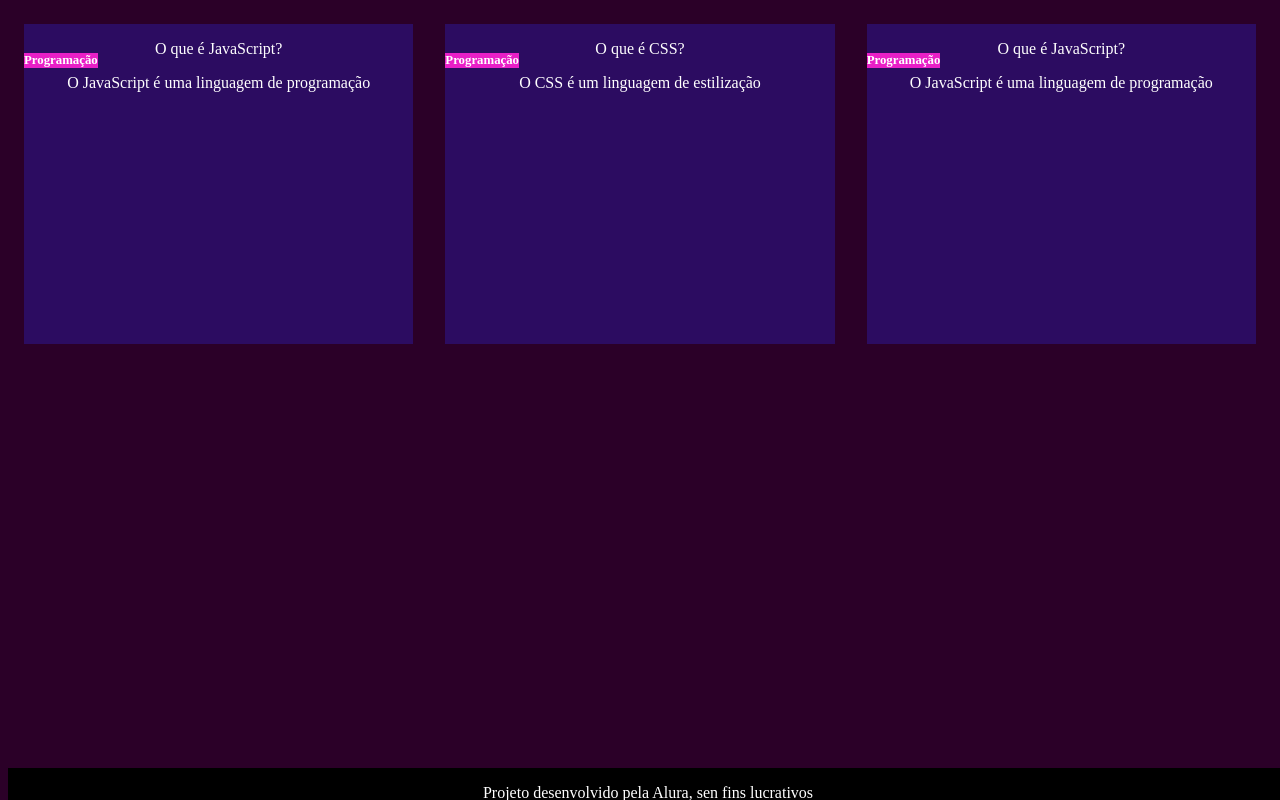
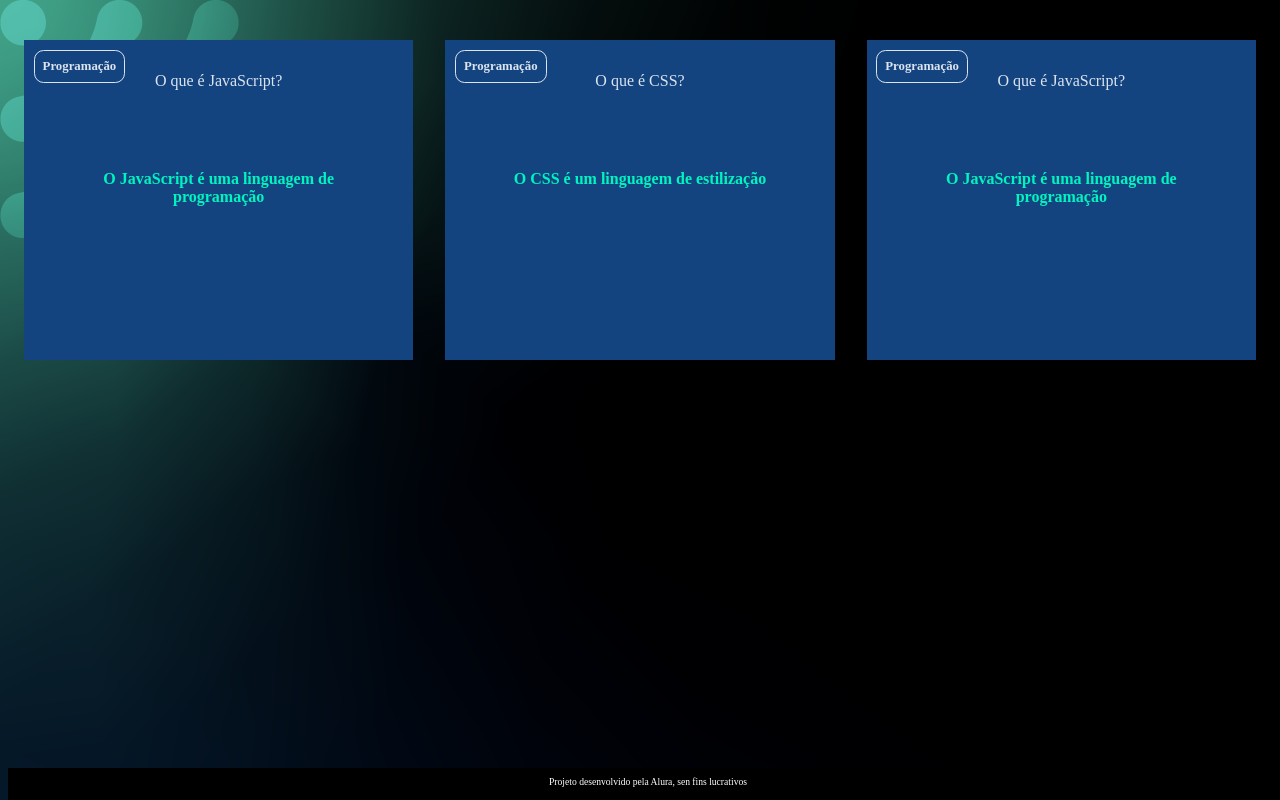
Before and after one commit to Relamked/Cristian-3-trimestre, a plain HTML site: page Cristian 2B/index.html in a window 1280 px wide. Drawn offline with Linux system fonts and the light colour scheme.

Commit message:
Add files via upload

```diff
--- a/Cristian 2B/assets/style.css
+++ b/Cristian 2B/assets/style.css
@@ -1,44 +1,69 @@
+:root {
+    --text-color: #DBE4EF;
+    --card-front-color: #144480;
+    --card-back-color: #00F4BF;
+}
+
 body {
-    background-color:rgb(43, 0, 40);
+    background: url('img/bg-desktop.webp');
     font-family: Bai Jamjuree;
-    color: rgb(255, 255, 255);
 }
 
 #container {
     display: flex;
 }
 
-.cartao {margin: 1rem 1rem;
-    background-color:rgb(44, 12, 97);
+.cartao {
+    margin: 1rem 1rem;
     height: 20rem;
     flex-grow: 1;
     flex-basis: calc(33% - 6rem);
 }
 
 .cartao__conteudo {
+    background-color: var(--card-front-color);
     text-align: center;
+    /* background-color: aquamarine; */
+    height: 100%;
 }
 
 .cartao__conteudo h3 {
-    background-color: rgb(233, 31, 199);
+    color: var(--text-color);
+    border: 1px solid var(--text-color);
     text-align: left;
-    padding: 0,5rem;
+    padding: 0.5rem;
     position: absolute;
-    margin: 0,6rem;
-    border-radius: 0,6rem;
+    margin: 0.6rem;
+    border-radius: 0.6rem;
     font-size: 1vw;
 }
 
-footer {background-color: black;
-        color: rgb(255, 255, 255);
-        position: fixed;
-        bottom: 0;
-        width: 100%;
-        height: 2rem;
+.cartao__conteudo p {
+    margin-top: 1rem;
+    padding: 2rem;
+}
+
+.cartao__conteudo__pergunta p {
+    color: var(--text-color);
+    font-weight: 500;
+}
+
+.cartao__conteudo__resposta p {
+    color: var(--card-back-color);
+    font-weight: 700;
+}
+
+footer {
+    background-color: black;
+    color: white;
+    position: fixed;
+    bottom: 0;
+    width: 100%;
+    height: 2rem;
 }
 
 footer p {
     text-align: center;
-    font-size: 0,6rem;
-    margin-top: 0,5rem;
+    font-size: 0.6rem;
+    margin-top: 0.5rem;
 }
--- a/Cristian 2B/index.html
+++ b/Cristian 2B/index.html
@@ -1,3 +1,4 @@
+<!DOCTYPE html>
 <html lang="pt-br">
 <head>
     <meta charset="UTF-8">
```
Also changed, not shown: Cristian 2B/assets/img/bg-desktop.webp (added), Cristian 2B/assets/img/bg-mobile.webp (added), Cristian 2B/assets/img/bg-tablet.webp (added), 2 other files.
